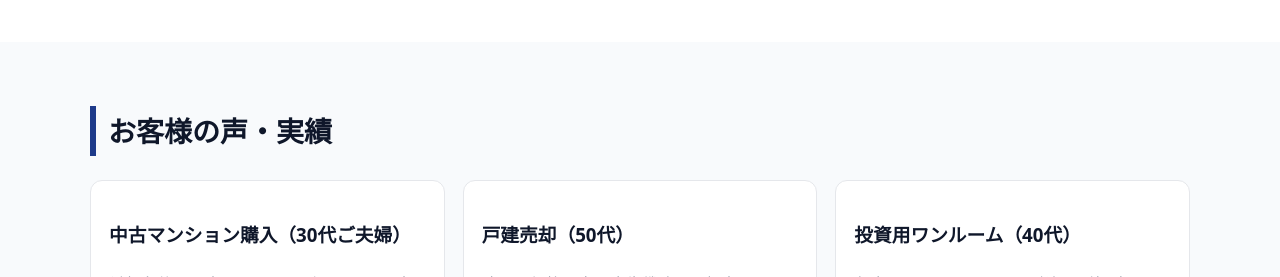
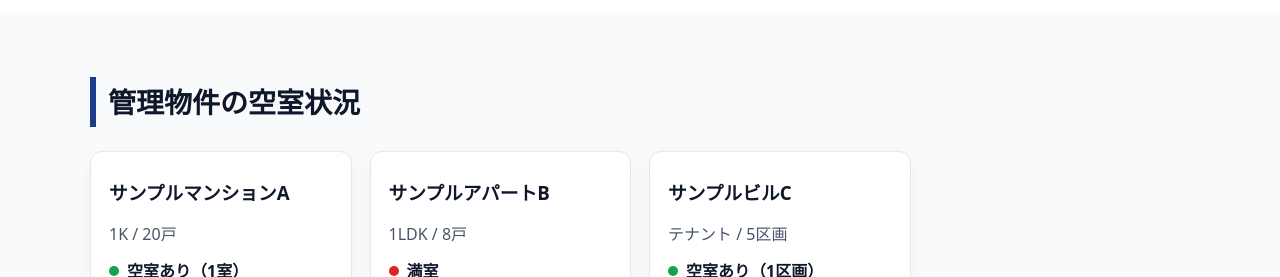
Before and after one commit to murata-hiroki/estate_hp, a plain HTML site: page index.html in a window 1280 px wide. Shown: the part 2523-2800 px from the top of the page. Drawn offline with Linux system fonts and the light colour scheme.

Commit message:
feat(top): remove badges, delete testimonials section; add occupancy status cards section

```diff
--- a/assets/css/styles.css
+++ b/assets/css/styles.css
@@ -6,6 +6,8 @@
   --color-white:#ffffff; /* base */
   --color-gray:#f8fafc; /* base light gray */
   --text:#0f172a;
+  --green:#16a34a;
+  --red:#dc2626;
 }
 
 /* Reset & base */
@@ -48,7 +50,6 @@ a:hover{opacity:.85}
 .hero h1{font-size:36px; line-height:1.3; margin:0 0 12px}
 .hero p{font-size:18px; color:#334155}
 .hero__cta{display:flex; gap:12px; flex-wrap:wrap; margin-top:16px}
-.hero__badge{display:inline-flex; align-items:center; gap:8px; background:#fff; border:1px solid #e5e7eb; padding:8px 12px; border-radius:999px; box-shadow:0 2px 8px rgba(0,0,0,.04)}
 
 /* Hero (fullscreen variant) */
 .hero--fullscreen{position:relative; min-height:calc(100vh - 64px); display:flex; align-items:center; border-bottom:1px solid #e5e7eb;}
@@ -83,11 +84,11 @@ a:hover{opacity:.85}
 .feature:nth-child(even) > *{direction:ltr}
 @media (max-width: 820px){.feature{grid-template-columns:1fr}}
 
-/* Testimonial */
-.testimonials{display:grid; grid-template-columns:repeat(3,1fr); gap:18px}
-.testimonial{background:#fff; border:1px solid #e5e7eb; border-radius:12px; padding:18px}
-@media (max-width: 1024px){.testimonials{grid-template-columns:repeat(2,1fr)}}
-@media (max-width: 560px){.testimonials{grid-template-columns:1fr}}
+/* Status chips */
+.status-row{display:flex; align-items:center; gap:8px; margin-top:8px; font-weight:600}
+.status-dot{width:10px; height:10px; border-radius:999px; display:inline-block}
+.status-dot--vacant{background:var(--green)}
+.status-dot--full{background:var(--red)}
 
 /* Footer */
 .footer{background:var(--color-gray); border-top:1px solid #e5e7eb}
@@ -105,7 +106,6 @@ a:hover{opacity:.85}
 @media (max-width: 560px){.form__row{grid-template-columns:1fr}}
 
 /* Utility */
-.badge{font-size:12px; background:var(--color-navy); color:#fff; padding:4px 8px; border-radius:999px}
 .muted{color:#64748b}
 .map{width:100%; height:320px; border:0; border-radius:12px}
 
--- a/index.html
+++ b/index.html
@@ -42,7 +42,6 @@
     <nav id="nav" class="nav" aria-label="主要ナビゲーション">
       <a href="/services.html">サービス</a>
       <a href="/company.html">会社情報</a>
-      <a href="/voices.html">お客様の声</a>
       <a href="/contact.html" class="btn">お問い合わせ</a>
     </nav>
   </div>
@@ -53,7 +52,6 @@
   <section class="hero hero--fullscreen" style="--hero-image: url('https://images.unsplash.com/photo-1501183638710-841dd1904471?q=80&w=1600&auto=format&fit=crop');">
     <div class="container">
       <div class="hero__content">
-        <div class="hero__badge"><span class="badge">宅建士</span><span class="muted" style="color:#e2e8f0"> 業界経験10年以上</span></div>
         <h1>地域に根ざした信頼の不動産パートナー</h1>
         <p>豊富な経験と地域知識で、最適な不動産取引をご提案。売買・賃貸・投資まで、不動産のことなら何でもご相談ください。</p>
         <div class="hero__cta">
@@ -71,22 +69,18 @@
       <h2 class="section-title">サービス概要</h2>
       <div class="cards">
         <article class="card">
-          <span class="badge">売買仲介</span>
           <h3>住まいの購入・売却をフルサポート</h3>
           <p class="subtle">[地域名]の相場と実績データをもとに、最適な価格とスケジュールをご提案します。</p>
         </article>
         <article class="card">
-          <span class="badge">賃貸仲介</span>
           <h3>ライフスタイルに合うお部屋探し</h3>
           <p class="subtle">通勤・学区・設備などのご要望を伺い、ぴったりの物件をご紹介します。</p>
         </article>
         <article class="card">
-          <span class="badge">売却相談</span>
           <h3>スピーディーで納得の売却戦略</h3>
           <p class="subtle">買取・仲介・リノベ提案など、状況に応じた最適解をご提案します。</p>
         </article>
         <article class="card">
-          <span class="badge">投資相談</span>
           <h3>投資用不動産の選定から運用まで</h3>
           <p class="subtle">利回り計算や融資相談もお任せください。長期的な資産形成を支援します。</p>
         </article>
@@ -132,21 +126,25 @@
   <!-- Voices -->
   <section class="section" style="background:#f8fafc">
     <div class="container">
-      <h2 class="section-title">お客様の声・実績</h2>
-      <div class="testimonials">
-        <article class="testimonial">
-          <h3>中古マンション購入（30代ご夫婦）</h3>
-          <p class="subtle">希望条件を丁寧にヒアリングいただき、内見から契約までスムーズでした。（満足度5/5）</p>
+      <h2 class="section-title">管理物件の空室状況</h2>
+      <div class="cards">
+        <article class="card">
+          <h3>サンプルマンションA</h3>
+          <p class="subtle">1K / 20戸</p>
+          <div class="status-row"><span class="status-dot status-dot--vacant"></span><span>空室あり（1室）</span></div>
         </article>
-        <article class="testimonial">
-          <h3>戸建売却（50代）</h3>
-          <p class="subtle">適切な価格設定と広告戦略で、想定より早く成約できました。（満足度5/5）</p>
+        <article class="card">
+          <h3>サンプルアパートB</h3>
+          <p class="subtle">1LDK / 8戸</p>
+          <div class="status-row"><span class="status-dot status-dot--full"></span><span>満室</span></div>
         </article>
-        <article class="testimonial">
-          <h3>投資用ワンルーム（40代）</h3>
-          <p class="subtle">収支シミュレーションや融資のご相談まで、安心してお任せできました。（満足度4.5/5）</p>
+        <article class="card">
+          <h3>サンプルビルC</h3>
+          <p class="subtle">テナント / 5区画</p>
+          <div class="status-row"><span class="status-dot status-dot--vacant"></span><span>空室あり（1区画）</span></div>
         </article>
       </div>
+      <p class="subtle" style="margin-top:12px">最新の空室状況はお電話またはお問い合わせフォームでご確認ください。</p>
     </div>
   </section>
 
@@ -174,7 +172,6 @@
       <ul style="list-style:none; padding:0; margin:0; display:grid; gap:8px">
         <li><a href="/services.html">サービス</a></li>
         <li><a href="/company.html">会社情報</a></li>
-        <li><a href="/voices.html">お客様の声</a></li>
         <li><a href="/faq.html">よくある質問</a></li>
         <li><a href="/flow.html">売買の流れ</a></li>
       </ul>
@@ -183,8 +180,8 @@
       <h3 style="margin-top:0">お問い合わせ</h3>
       <p class="subtle">TEL: 090-1234-5678<br>MAIL: info@example.com</p>
       <div style="display:flex; gap:10px">
-        <a class="badge" href="#" aria-label="Xへ">X</a>
-        <a class="badge" href="#" aria-label="Facebookへ">Facebook</a>
+        <a href="#" aria-label="Xへ">X</a>
+        <a href="#" aria-label="Facebookへ">Facebook</a>
       </div>
     </div>
   </div>
```
